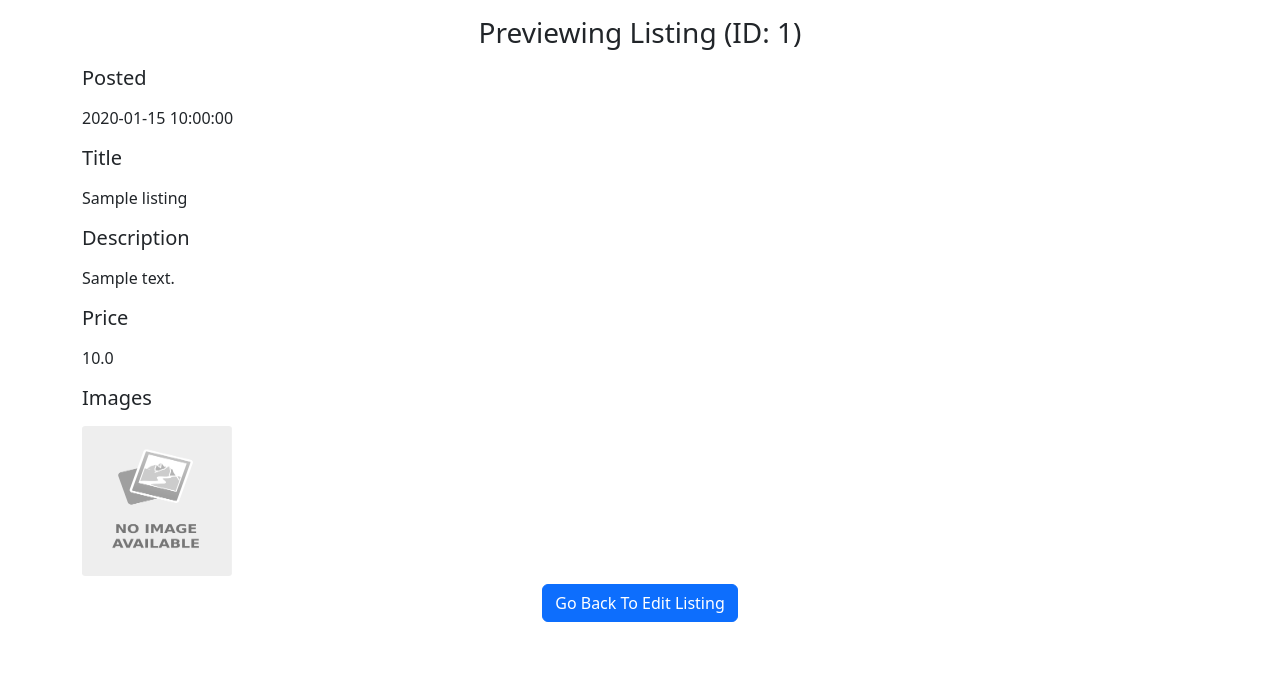
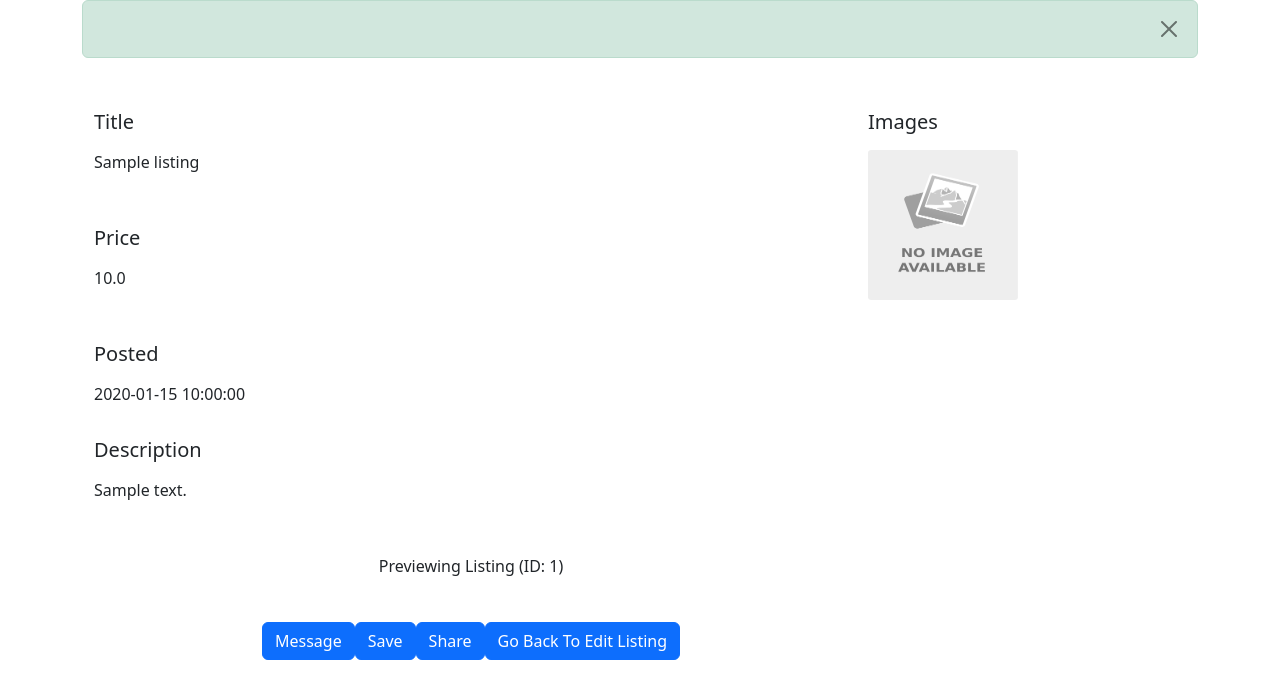
Before and after one commit to KagaSumi/Student-Sales, a Flask app: page /preview_listing/1 in a window 1280 px wide. Shown: the part 56-755 px from the top of the page. Run offline with Flask 3, Linux system fonts and the light colour scheme; a user stored in the database is signed in; tables that the repository leaves empty hold one stand-in row (values such as "Sample post").

Commit message:
preview_listing html and css grid flex

```diff
--- /dev/null
+++ b/static/css/preview_listing.css
@@ -0,0 +1,46 @@
+.container {
+    display: grid;
+    grid-template-columns: 1/3;
+    grid-template-rows: auto auto;
+    gap: 20px;
+}
+
+.listing-details {
+    display: flex;
+    flex-direction: column;
+    grid-row: 1 / 3;
+    grid-column: 1;
+}
+
+.listing-info {
+    display: flex;
+    flex-direction: column;
+    gap: 20px;
+}
+
+.listing-id {
+    grid-column: 1 / 3;
+}
+
+.listing-description {
+    grid-row: 3;
+    grid-column: 1 / -1;
+}
+
+.listing-images {
+    grid-row: 1 / 3;
+    grid-column: 3;
+}
+
+.image-container {
+    width: 100%;
+    height: 100%;
+
+}
+
+.listing-edit {
+    grid-row: 4;
+    grid-column: 1 / 3;
+    display: flex;
+    justify-content: center;
+}
--- a/templates/preview_listing.html
+++ b/templates/preview_listing.html
@@ -1,31 +1,75 @@
-{% extends "base.html" %} {% block content %}
-<h3 align="center" class="my-3">Previewing Listing (ID: {{ listing.id }})</h3>
+{% extends "base.html" %}
+{% block content %}
 
-<h5  class="my-3">Posted</h5>
+<div class="container">
+    <div class="listing-id">
+        <p class="text-center my-3">Previewing Listing (ID: {{ listing.id }})</p>
+    </div>
+
+    <div class="listing-details">
+        <div class="listing-info">
+            <div class="listing-title">
+                <h5 class="my-3">Title</h5>
+                <p>{{ listing.title }}</p>
+            </div>
+
+            <div class="listing-price">
+                <h5 class="my-3">Price</h5>
+                <p>{{ listing.price }}</p>
+            </div>
+
+            <div class="listing-posted">
+                <h5 class="my-3">Posted</h5>
                 <p>{{ listing.date_posted }}</p>
-<h5  class="my-3">Title</h5>
-<p>{{ listing.title }}</p>
-<h5  class="my-3">Description</h5>
+            </div>
+        </div>
+
+        <div class="listing-description">
+            <h5 class="my-3">Description</h5>
             <p>{{ listing.description }}</p>
-<h5  class="my-3">Price</h5>
-<p>{{ listing.price }}</p>
+        </div>
+    </div>
 
+    <div class="listing-images">
         <h5 class="my-3">Images</h5>
+
         {% if listing.images %}
         <div class="row">
             {% for image in listing.images %}
-    <div class="col-md-4 mx-auto">
+            <div class="col-md-4 mx-auto image-container">
                 <img src="{{ url_for('views.get_image', image_id=image.id) }}" alt="{{ image.name }}" class="img-fluid">
             </div>
             {% endfor %}
+        </div>
         {% else %}
+        <div class="no-image">
             <img src="{{ url_for('static', filename='images/defaultImage.png') }}" alt="no image uploaded" width="150" height="150">
+        </div>
         {% endif %}
     </div>
 
-<div class="text-center">
+    <div class="listing-edit text-center">
+        <a  class="text-decoration-none text-black">
+            <button type="submit" class="btn btn-primary my-2" name="message">Message</button>
+        </a>
+        <a  class="text-decoration-none text-black">
+            <button type="submit" class="btn btn-primary my-2" name="Save">Save</button>
+        </a>
+        <a  class="text-decoration-none text-black">
+            <button type="submit" class="btn btn-primary my-2" name="Share">Share</button>
+        </a>
         <a href="{{ url_for('views.edit_listing', listing_id=listing.id) }}" class="text-decoration-none text-black">
             <button type="submit" class="btn btn-primary my-2" name="back">Go Back To Edit Listing</button>
         </a>
     </div>
+</div>
+
 {% endblock %}
+
+{% block css %}
+<link
+  rel="stylesheet"
+  type="text/css"
+  href="{{ url_for('static', filename='css/preview_listing.css') }}"
+/>
+{% endblock %}
```
Lines whose indentation alone changed are shown as unchanged.
